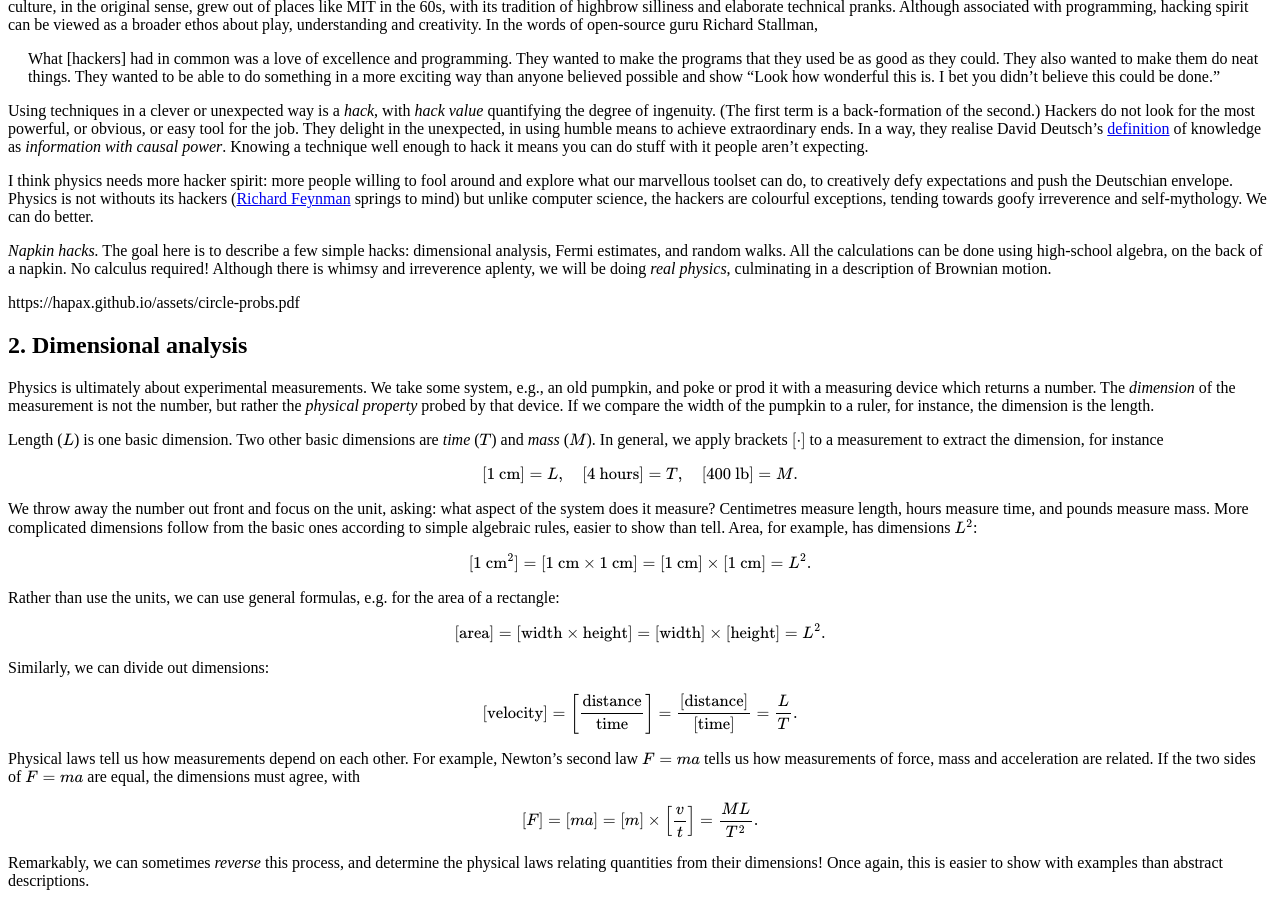
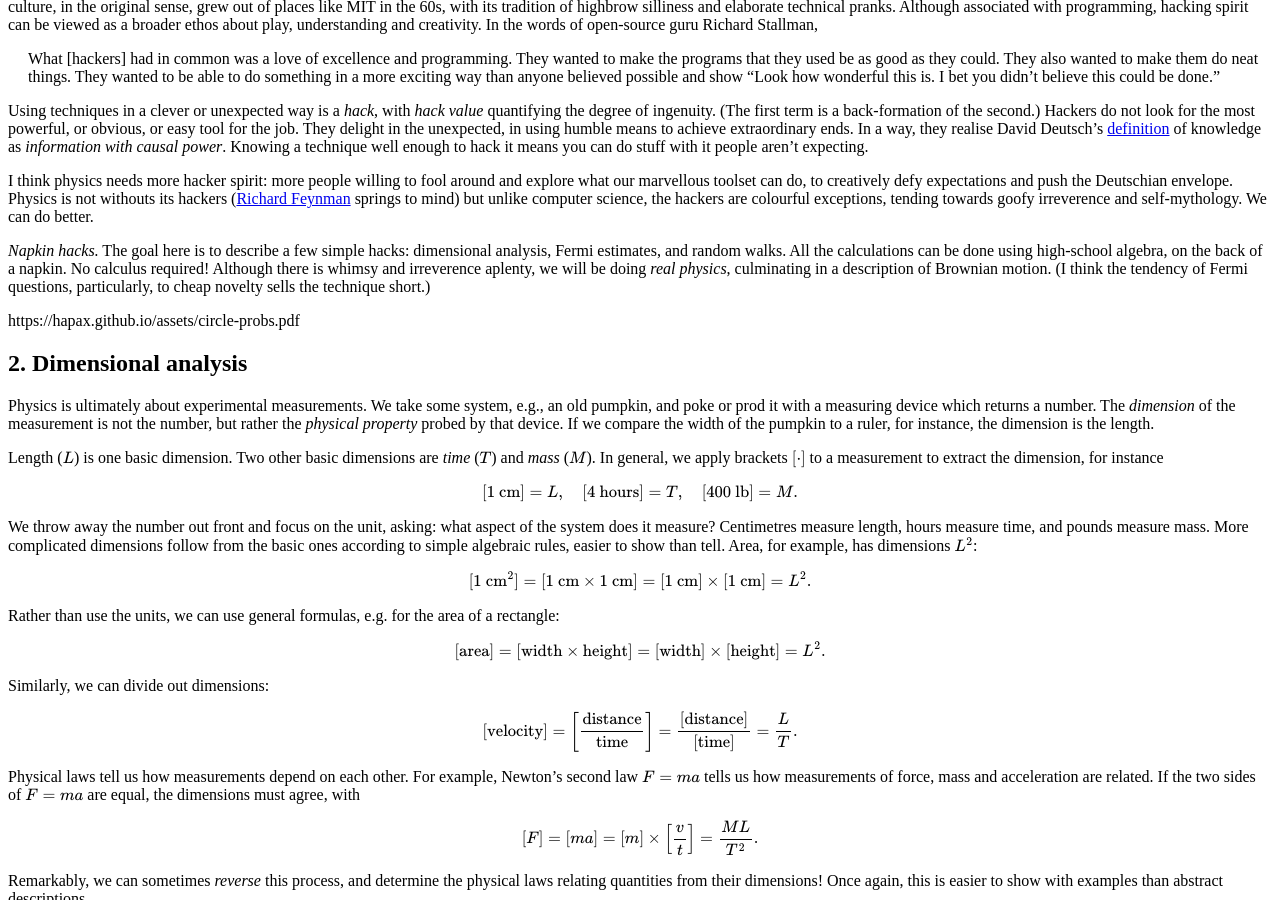
Before and after one commit to hapax/hapax.github.io, a Jekyll site: the page built from assets/simple-physics.md, in a window 1280 px wide and 900 px high, scrolled down 956 px. Built offline with Jekyll 4.4.1, drawn with Linux system fonts in a browser that asks for light colours; our own code applies the rules of GitHub Pages for plain Markdown files; formulas are drawn with MathJax 3; a script that is not in the unit is left out; some of the changed text lies outside the part shown.

Commit message:
Update simple-physics.md

```diff
--- a/assets/simple-physics.md
+++ b/assets/simple-physics.md
@@ -79,6 +79,8 @@
 No calculus required!
 Although there is whimsy and irreverence aplenty, we will be doing
 *real physics*, culminating in a description of Brownian motion.
+(I think the tendency of Fermi questions, particularly, to cheap novelty sells the
+technique short.)
 
 https://hapax.github.io/assets/circle-probs.pdf
 
@@ -454,11 +456,11 @@
 Examples include Newton's constant $G$ (Exercise 1) and Boltzmann's
 constant $k_B$ (Exercise 3).
 See my [notes on dimensional analysis](https://hapax.github.io/assets/dimensional-analysis.pdf)
-for more on the powerful role these constants play in dimensional analysis.
+for more on the power of these constants.
 
 ---
 
-**Exercise 3 (the best gas).** A gas of $\mathcal{N}$ particles takes up
+**Exercise 3 (ideal gas law).** A gas of $\mathcal{N}$ particles takes up
   space (with volume $V$), pushes on its container (with pressure
   $P$), and is hot (with temperature $\mathcal{T}$).
   These properties are not independent!
```
